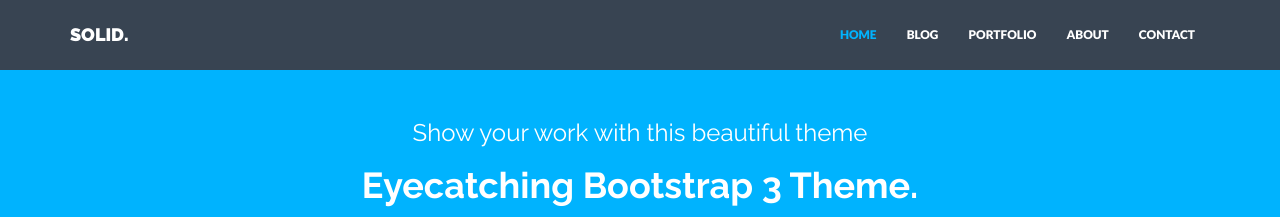
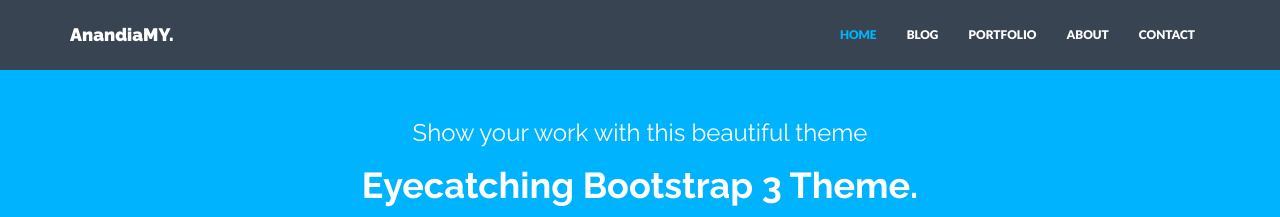
Before and after one commit to anandia234/anandia234.github.io, a Jekyll site: the page built from index.html, in a window 1280 px wide. Shown: the top 217 px of the page. Built offline with Jekyll 4.4.1, drawn with Linux system fonts in a browser that asks for light colours; nearby versions of some CDN libraries.

Commit message:
fix config lagi

```diff
--- a/_config.yml
+++ b/_config.yml
@@ -1,7 +1,7 @@
 ### GENERAL SETTINGS ###
 
 # Site settings
-title: SOLID.
+title: AnandiaMY.
 description: "Write an awesome description for your new site here. You can edit this line in _config.yml. It will appear in your document head meta (for Google search results) and in your feed.xml site description."
 analytics: #Google analytics code in the format XX-nnnnnnnn-n
 baseurl: "/" #important: start with /
```
